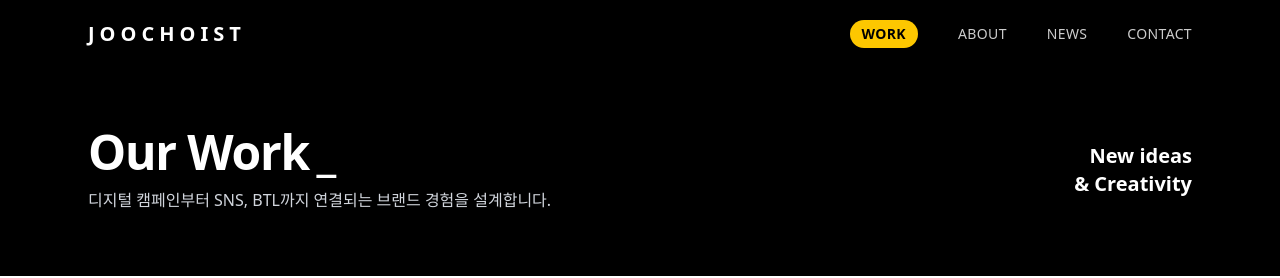
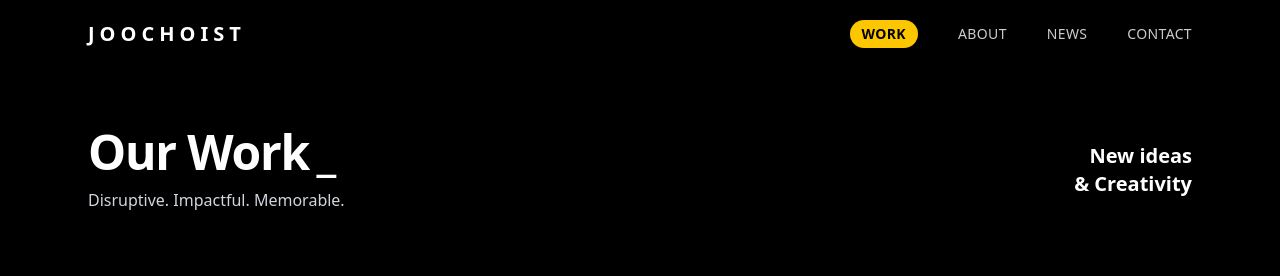
Before and after one commit to wnsgh1a/junhojin, a Next.js app: page /portfolio in a window 1280 px wide. Shown: the top 278 px of the page. Built offline with nearby package versions, Linux system fonts and the light colour scheme; no server answers; the database is empty.

Commit message:
디테일 수정

```diff
--- a/app/portfolio/page.tsx
+++ b/app/portfolio/page.tsx
@@ -108,7 +108,7 @@ export default function PortfolioPage() {
               Our Work <span className="-ml-1">_</span>
             </h1>
             <p className="mt-3 text-sm md:text-base text-gray-300">
-              디지털 캠페인부터 SNS, BTL까지 연결되는 브랜드 경험을 설계합니다.
+              Disruptive. Impactful. Memorable.
             </p>
           </div>
           <div className="text-right leading-tight">
```
